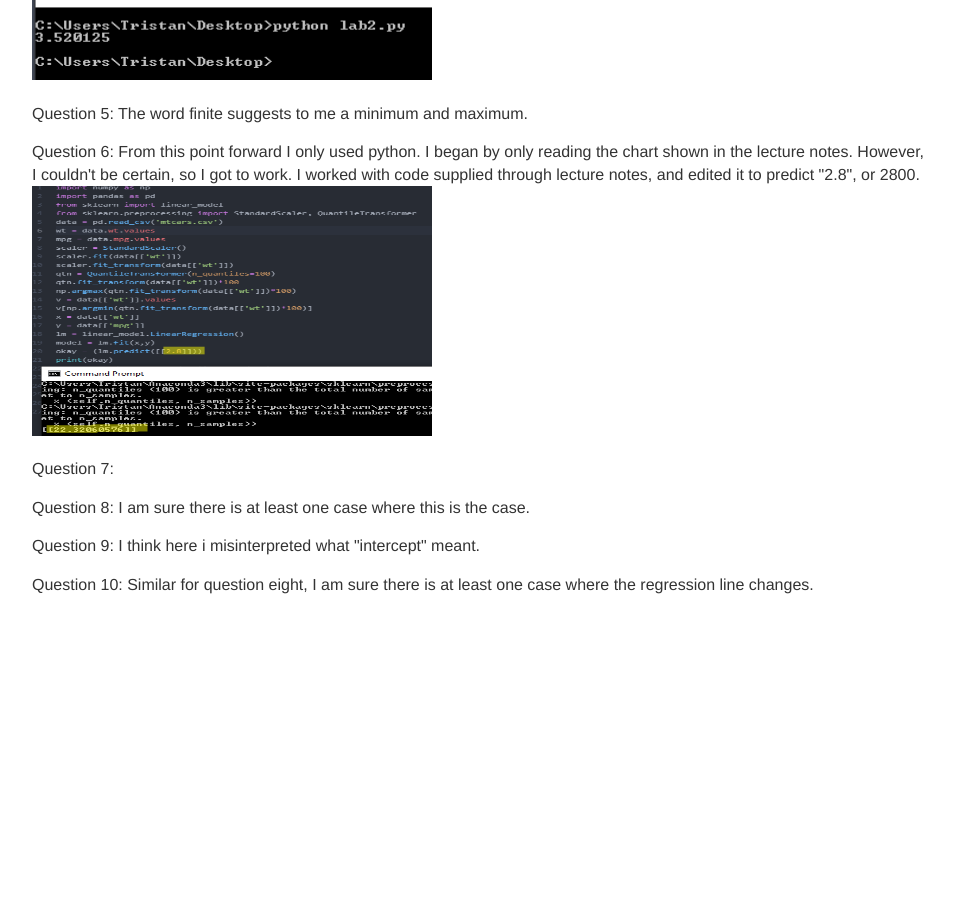
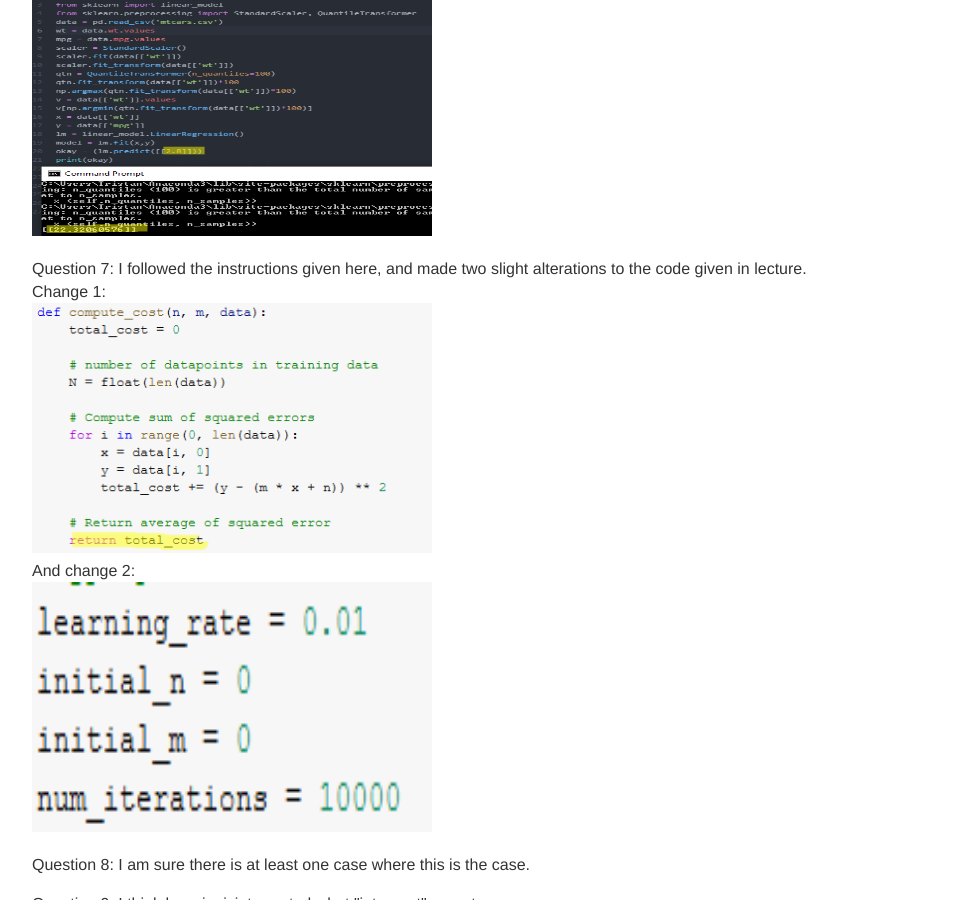
Before and after one commit to tlrob/tlrob.github.io, a Jekyll site: the page built from index.html, in a window 1280 px wide and 900 px high, scrolled down 2007 px. Shown: the whole window, without its empty margins (160-1114 px from the left). Built offline with Jekyll 4.4.1, drawn with Linux system fonts in a browser that asks for light colours.

Commit message:
Update index.html

```diff
--- a/index.html
+++ b/index.html
@@ -7,11 +7,11 @@
 	<h2>Lab Two Report:</h2>
 	<p>Question 1: I recognized this as a Chebyschev's Theorem problem. However, I misunderstood the prompt and entered in 8. Should have entered in the center of eight - four. I assume this was accounted for in a way since I got half credit ;)</p>
 	<p>Question 2: In my experience, quantiles can be arbetrary and not solely based on z-scores.</p>
-	<p>Question 3: I have a confession to make. I prefer using R over python for problems such as these. Here is my R attempt:<br> <img src="step1.png" alt="q3_r" width="400" height="250"><br><img src="r_q3.png" alt="q3_r" width="400" height="250"> <br> However, I did it on Python too!<br> <img src="python_q3.png" alt="p_q3" width="400" height="250"><br>Hold up, these are different numbers! I chopped it up to the different ways the languages compute these results, and submitted the python one.</p>
-	<p>Question 4: I also worked through this problem in both R and python.<br> I found the R solution much more straight forward: isolate the column (weight), and then ask what the percentile is. I guessed correctly on the first try. <br><img src="step1.png" alt="q3_r" width="400" height="250"><br><img src="r_q4.png" alt="r_q4" width="400" height="250"> <br> Python is not too complicated as well, assuming you import the right libraries. <br><img src="python_q4.png" alt="p_q4" width="400" height="250"><br></p>
+	<p>Question 3: I have a confession to make. I prefer using R over python for problems such as these. Here is my R attempt:<br> <img src="step1.png" alt="q3_r" width="200" height="125"><br><img src="r_q3.png" alt="q3_r" width="400" height="250"> <br> However, I did it on Python too!<br> <img src="python_q3.png" alt="p_q3" width="400" height="250"><br>Hold up, these are different numbers! I chopped it up to the different ways the languages compute these results, and submitted the python one.</p>
+	<p>Question 4: I also worked through this problem in both R and python.<br> I found the R solution much more straight forward: isolate the column (weight), and then ask what the percentile is. I guessed correctly on the first try. <br><img src="step1.png" alt="q3_r" width="200" height="175"><br><img src="r_q4.png" alt="r_q4" width="400" height="250"> <br> Python is not too complicated as well, assuming you import the right libraries. <br><img src="python_q4.png" alt="p_q4" width="400" height="250"><br></p>
 	<p>Question 5: The word finite suggests to me a minimum and maximum.</p>
 	<p>Question 6: From this point forward I only used python. I began by only reading the chart shown in the lecture notes. However, I couldn't be certain, so I got to work. I worked with code supplied through lecture notes, and edited it to predict "2.8", or 2800. <br> <img src="q6.png" alt="p_q3" width="400" height="250"><br></p>
-	<p>Question 7: </p>
+	<p>Question 7: I followed the instructions given here, and made two slight alterations to the code given in lecture.<br>Change 1:<br><img src="change1.png" alt="change1" width="400" height="250"><br>And change 2:<br><img src="change2.png" alt="change2" width="400" height="250"><br></p>
 	<p>Question 8: I am sure there is at least one case where this is the case.</p>
 	<p>Question 9: I think here i misinterpreted what "intercept" meant.</p>
 	<p>Question 10: Similar for question eight, I am sure there is at least one case where the regression line changes.</p>
```
